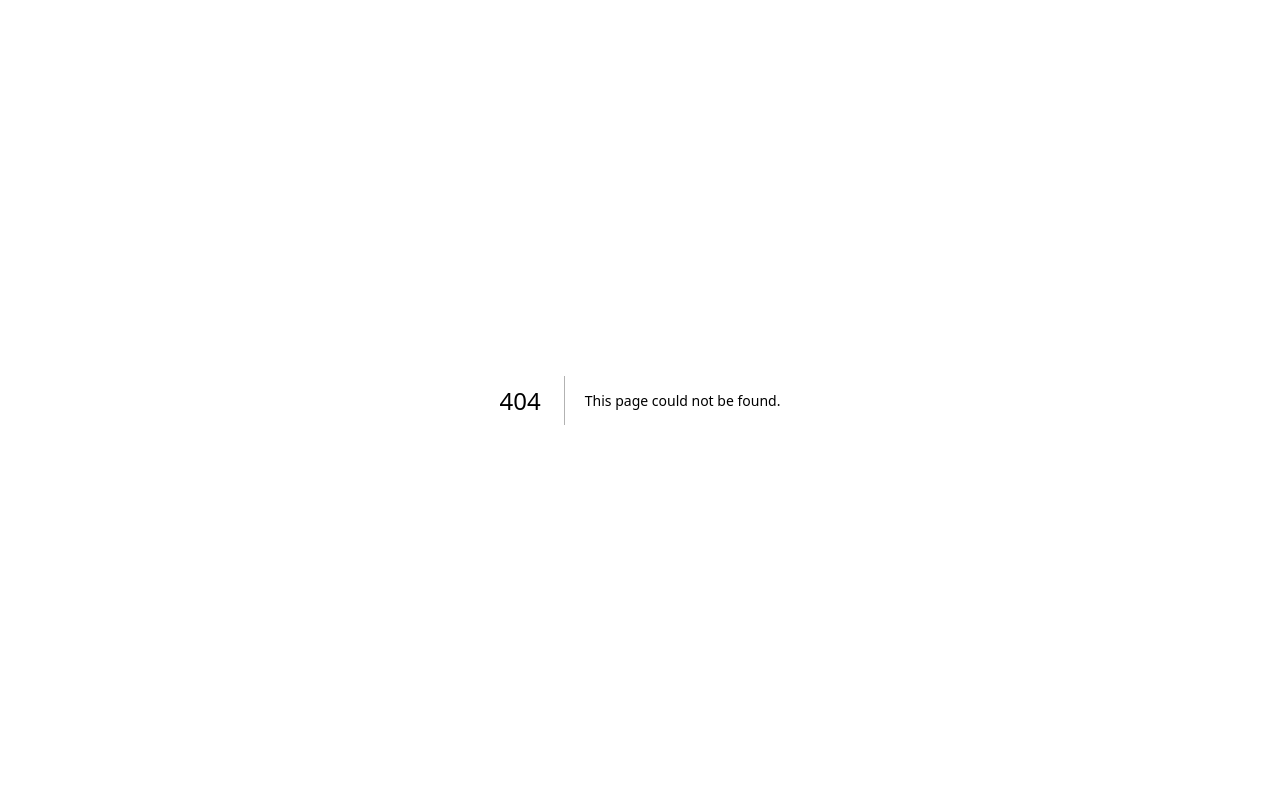
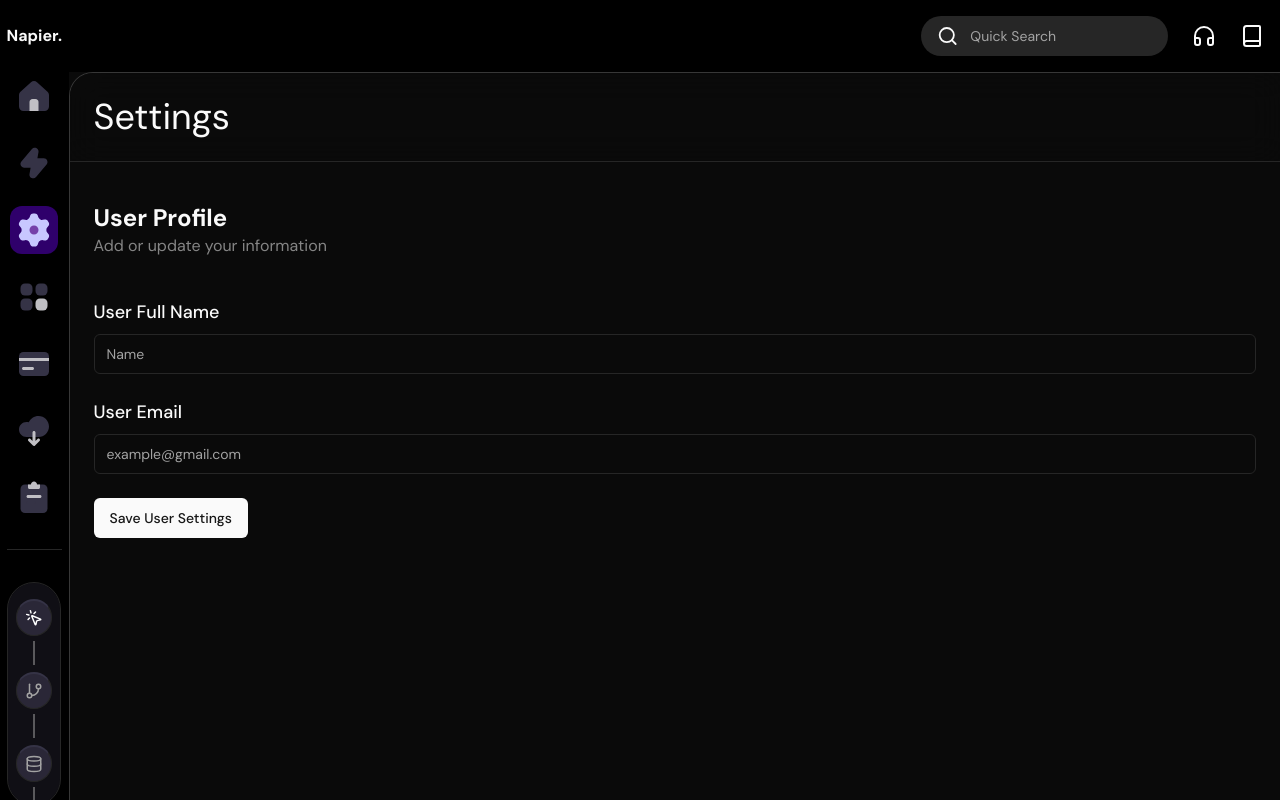
Before and after one commit to harshit-senpai/Napier, a Next.js app: page /settings in a window 1280 px wide. Before the commit this address had no page. Built offline with nearby package versions, Linux system fonts and the light colour scheme.

Commit message:
settings page

```diff
--- /dev/null
+++ b/app/(main)/(pages)/settings/page.tsx
@@ -0,0 +1,22 @@
+import { ProfileForm } from "@/components/forms/ProfileForm";
+
+const SettingsPage = () => {
+  return (
+    <div className="flex flex-col gap-4">
+      <h1 className="sticky top-0 z-[10] flex items-center justify-between border-b bg-background/50 p-6 text-4xl backdrop-blur-lg">
+        <span>Settings</span>
+      </h1>
+      <div className="flex flex-col gap-10 p-6">
+        <div>
+          <h2 className="text-2xl font-bold">User Profile</h2>
+          <p className="text-base text-white/50">
+            Add or update your information
+          </p>
+        </div>
+        <ProfileForm />
+      </div>
+    </div>
+  );
+};
+
+export default SettingsPage;
--- /dev/null
+++ b/components/forms/ProfileForm.tsx
@@ -0,0 +1,77 @@
+"use client";
+
+import { zodResolver } from "@hookform/resolvers/zod";
+import z from "zod";
+import { useState } from "react";
+import { useForm } from "react-hook-form";
+import { EditUserProfileSchema } from "@/schema";
+import {
+  Form,
+  FormControl,
+  FormField,
+  FormItem,
+  FormLabel,
+  FormMessage,
+} from "../ui/form";
+import { Input } from "../ui/input";
+import { Button } from "../ui/button";
+
+export const ProfileForm = () => {
+  const [isLoading, setIsLoading] = useState(false);
+
+  const form = useForm<z.infer<typeof EditUserProfileSchema>>({
+    mode: "onChange",
+    resolver: zodResolver(EditUserProfileSchema),
+    defaultValues: {
+      name: "",
+      email: "",
+    },
+  });
+  return (
+    <Form {...form}>
+      <form className="flex flex-col gap-6">
+        <FormField
+          disabled={isLoading}
+          control={form.control}
+          name="name"
+          render={({ field }) => (
+            <FormItem>
+              <FormLabel className="text-lg">User Full Name</FormLabel>
+              <FormControl>
+                <Input {...field} placeholder="Name" />
+              </FormControl>
+              <FormMessage />
+            </FormItem>
+          )}
+        />
+        <FormField
+          disabled={isLoading}
+          control={form.control}
+          name="email"
+          render={({ field }) => (
+            <FormItem>
+              <FormLabel className="text-lg">User Email</FormLabel>
+              <FormControl>
+                <Input {...field} placeholder="example@gmail.com" />
+              </FormControl>
+              <FormMessage />
+            </FormItem>
+          )}
+        />
+        <Button
+          type="submit"
+          className="self-start hover:bg-[#2F006B] hover:text-white "
+        >
+          {isLoading ? (
+            <>
+              <Loader2 className="mr-2 h-4 w-4 animate-spin" />
+              Saving
+            </>
+          ) : (
+            "Save User Settings"
+          )}
+        </Button>
+      </form>
+    </Form>
+  );
+};
--- a/components/sidebar/index.tsx
+++ b/components/sidebar/index.tsx
@@ -20,7 +20,7 @@
     <nav className=" dark:bg-black h-full overflow-scroll  justify-between flex items-center flex-col  gap-10 py-6 px-2">
       <div className="flex items-center justify-center flex-col gap-8">
         <Link className="flex font-bold flex-row " href="/">
-          fuzzie.
+          Napier.
         </Link>
         <TooltipProvider>
           {menuOptions.map((menuItem) => (
--- /dev/null
+++ b/components/ui/form.tsx
@@ -0,0 +1,178 @@
+"use client"
+
+import * as React from "react"
+import * as LabelPrimitive from "@radix-ui/react-label"
+import { Slot } from "@radix-ui/react-slot"
+import {
+  Controller,
+  ControllerProps,
+  FieldPath,
+  FieldValues,
+  FormProvider,
+  useFormContext,
+} from "react-hook-form"
+
+import { cn } from "@/lib/utils"
+import { Label } from "@/components/ui/label"
+
+const Form = FormProvider
+
+type FormFieldContextValue<
+  TFieldValues extends FieldValues = FieldValues,
+  TName extends FieldPath<TFieldValues> = FieldPath<TFieldValues>
+> = {
+  name: TName
+}
+
+const FormFieldContext = React.createContext<FormFieldContextValue>(
+  {} as FormFieldContextValue
+)
+
+const FormField = <
+  TFieldValues extends FieldValues = FieldValues,
+  TName extends FieldPath<TFieldValues> = FieldPath<TFieldValues>
+>({
+  ...props
+}: ControllerProps<TFieldValues, TName>) => {
+  return (
+    <FormFieldContext.Provider value={{ name: props.name }}>
+      <Controller {...props} />
+    </FormFieldContext.Provider>
+  )
+}
+
+const useFormField = () => {
+  const fieldContext = React.useContext(FormFieldContext)
+  const itemContext = React.useContext(FormItemContext)
+  const { getFieldState, formState } = useFormContext()
+
+  const fieldState = getFieldState(fieldContext.name, formState)
+
+  if (!fieldContext) {
+    throw new Error("useFormField should be used within <FormField>")
+  }
+
+  const { id } = itemContext
+
+  return {
+    id,
+    name: fieldContext.name,
+    formItemId: `${id}-form-item`,
+    formDescriptionId: `${id}-form-item-description`,
+    formMessageId: `${id}-form-item-message`,
+    ...fieldState,
+  }
+}
+
+type FormItemContextValue = {
+  id: string
+}
+
+const FormItemContext = React.createContext<FormItemContextValue>(
+  {} as FormItemContextValue
+)
+
+const FormItem = React.forwardRef<
+  HTMLDivElement,
+  React.HTMLAttributes<HTMLDivElement>
+>(({ className, ...props }, ref) => {
+  const id = React.useId()
+
+  return (
+    <FormItemContext.Provider value={{ id }}>
+      <div ref={ref} className={cn("space-y-2", className)} {...props} />
+    </FormItemContext.Provider>
+  )
+})
+FormItem.displayName = "FormItem"
+
+const FormLabel = React.forwardRef<
+  React.ElementRef<typeof LabelPrimitive.Root>,
+  React.ComponentPropsWithoutRef<typeof LabelPrimitive.Root>
+>(({ className, ...props }, ref) => {
+  const { error, formItemId } = useFormField()
+
+  return (
+    <Label
+      ref={ref}
+      className={cn(error && "text-destructive", className)}
+      htmlFor={formItemId}
+      {...props}
+    />
+  )
+})
+FormLabel.displayName = "FormLabel"
+
+const FormControl = React.forwardRef<
+  React.ElementRef<typeof Slot>,
+  React.ComponentPropsWithoutRef<typeof Slot>
+>(({ ...props }, ref) => {
+  const { error, formItemId, formDescriptionId, formMessageId } = useFormField()
+
+  return (
+    <Slot
+      ref={ref}
+      id={formItemId}
+      aria-describedby={
+        !error
+          ? `${formDescriptionId}`
+          : `${formDescriptionId} ${formMessageId}`
+      }
+      aria-invalid={!!error}
+      {...props}
+    />
+  )
+})
+FormControl.displayName = "FormControl"
+
+const FormDescription = React.forwardRef<
+  HTMLParagraphElement,
+  React.HTMLAttributes<HTMLParagraphElement>
+>(({ className, ...props }, ref) => {
+  const { formDescriptionId } = useFormField()
+
+  return (
+    <p
+      ref={ref}
+      id={formDescriptionId}
+      className={cn("text-sm text-muted-foreground", className)}
+      {...props}
+    />
+  )
+})
+FormDescription.displayName = "FormDescription"
+
+const FormMessage = React.forwardRef<
+  HTMLParagraphElement,
+  React.HTMLAttributes<HTMLParagraphElement>
+>(({ className, children, ...props }, ref) => {
+  const { error, formMessageId } = useFormField()
+  const body = error ? String(error?.message) : children
+
+  if (!body) {
+    return null
+  }
+
+  return (
+    <p
+      ref={ref}
+      id={formMessageId}
+      className={cn("text-sm font-medium text-destructive", className)}
+      {...props}
+    >
+      {body}
+    </p>
+  )
+})
+FormMessage.displayName = "FormMessage"
+
+export {
+  useFormField,
+  Form,
+  FormItem,
+  FormLabel,
+  FormControl,
+  FormDescription,
+  FormMessage,
+  FormField,
+}
--- /dev/null
+++ b/components/ui/label.tsx
@@ -0,0 +1,26 @@
+"use client"
+
+import * as React from "react"
+import * as LabelPrimitive from "@radix-ui/react-label"
+import { cva, type VariantProps } from "class-variance-authority"
+
+import { cn } from "@/lib/utils"
+
+const labelVariants = cva(
+  "text-sm font-medium leading-none peer-disabled:cursor-not-allowed peer-disabled:opacity-70"
+)
+
+const Label = React.forwardRef<
+  React.ElementRef<typeof LabelPrimitive.Root>,
+  React.ComponentPropsWithoutRef<typeof LabelPrimitive.Root> &
+    VariantProps<typeof labelVariants>
+>(({ className, ...props }, ref) => (
+  <LabelPrimitive.Root
+    ref={ref}
+    className={cn(labelVariants(), className)}
+    {...props}
+  />
+))
+Label.displayName = LabelPrimitive.Root.displayName
+
+export { Label }
--- a/package.json
+++ b/package.json
@@ -9,7 +9,9 @@
     "lint": "next lint"
   },
   "dependencies": {
+    "@hookform/resolvers": "^3.9.1",
     "@radix-ui/react-dropdown-menu": "^2.1.2",
+    "@radix-ui/react-label": "^2.1.0",
     "@radix-ui/react-separator": "^1.1.0",
     "@radix-ui/react-slot": "^1.1.0",
     "@radix-ui/react-tooltip": "^1.1.4",
@@ -24,8 +26,10 @@
     "next-themes": "^0.4.3",
     "react": "19.0.0-rc-66855b96-20241106",
     "react-dom": "19.0.0-rc-66855b96-20241106",
+    "react-hook-form": "^7.53.2",
     "tailwind-merge": "^2.5.4",
-    "tailwindcss-animate": "^1.0.7"
+    "tailwindcss-animate": "^1.0.7",
+    "zod": "^3.23.8"
   },
   "devDependencies": {
     "@types/node": "^20",
--- /dev/null
+++ b/schema/index.ts
@@ -0,0 +1,6 @@
+import { z } from "zod";
+
+export const EditUserProfileSchema = z.object({
+  email: z.string().email("Required"),
+  name: z.string().min(1, "Required"),
+});
```
Also changed, not shown: 1 other file (tests, documents, lock files or other folders).
